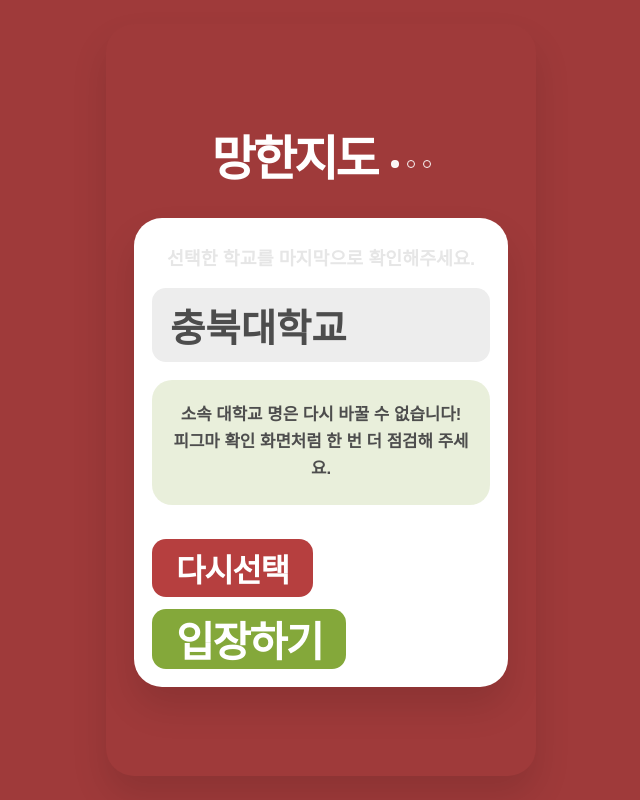
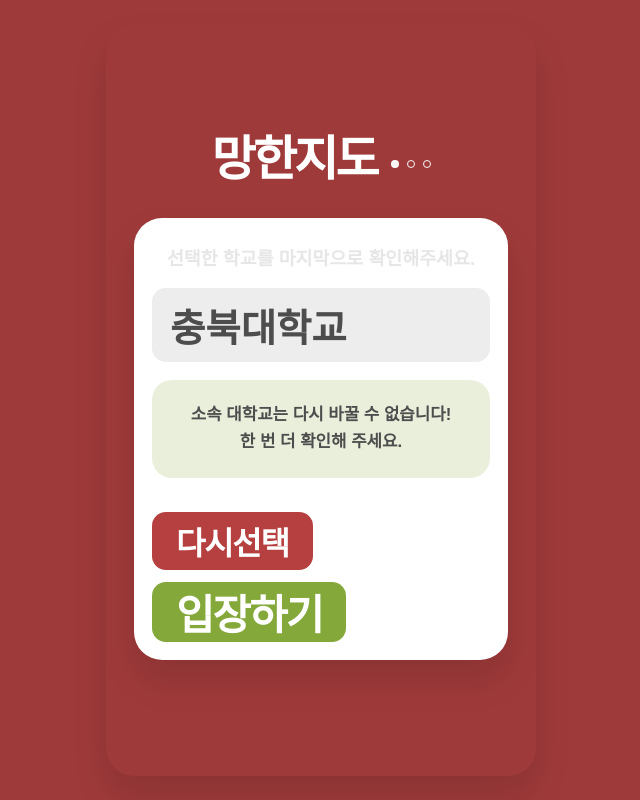
Before and after one commit to CBNU-likelion/map_front, a React (Vite) app: page /confirm in a window 1280 px wide. Shown: the whole page, without its empty margins (319-959 px from the left). Built offline with nearby package versions, Linux system fonts and the light colour scheme; no server answers.

Commit message:
Update warning messages on ConfirmationPage

```diff
--- a/src/ConfirmationPage.jsx
+++ b/src/ConfirmationPage.jsx
@@ -39,9 +39,9 @@
             <p className="confirm-card__title">선택한 학교를 마지막으로 확인해주세요.</p>
             <div className="confirm-card__school">{schoolName}</div>
             <div className="confirm-card__warning">
-              소속 대학교 명은 다시 바꿀 수 없습니다!
+              소속 대학교는 다시 바꿀 수 없습니다!
               <br />
-              피그마 확인 화면처럼 한 번 더 점검해 주세요.
+              한 번 더 확인해 주세요.
             </div>
 
             <div className="confirm-card__actions">
```
